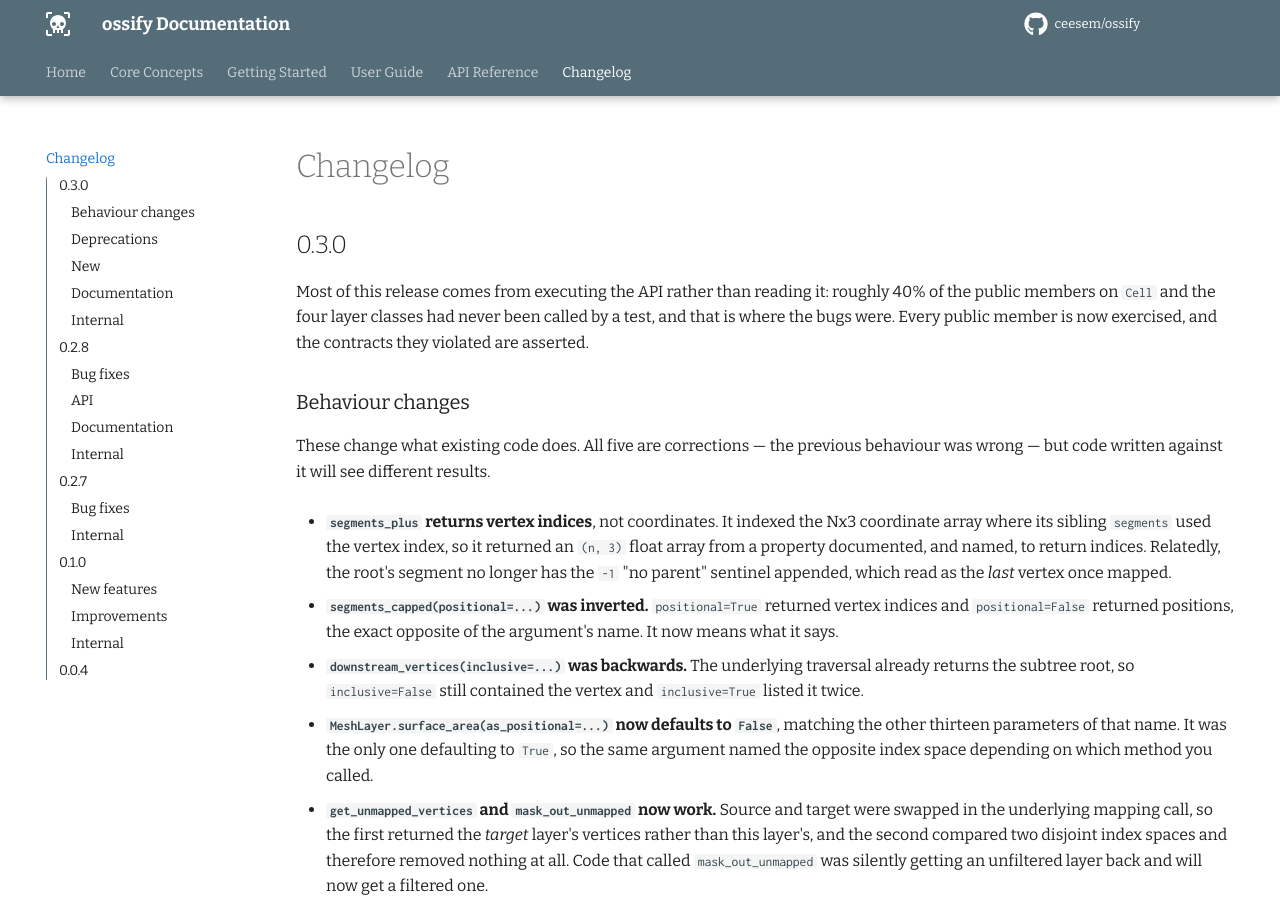
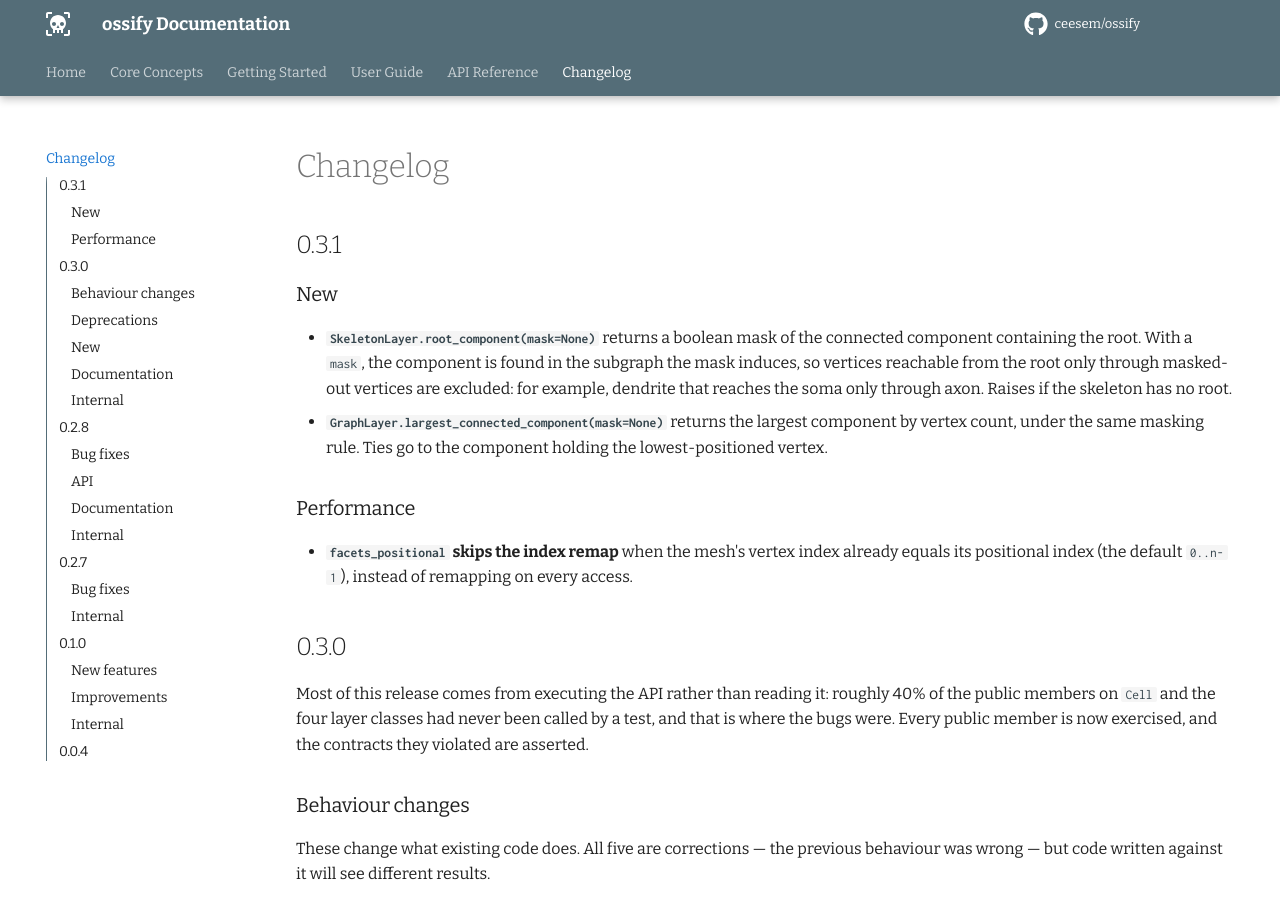
Before and after one commit to ceesem/ossify, an MkDocs documentation site: the page built from docs/changelog.md, in a window 1280 px wide and 900 px high. Built offline with MkDocs 1.6.1 and Material for MkDocs 9.7.7, drawn with Linux system fonts in a browser that asks for light colours; comment, search, counter and statistics services are not loaded.

Commit message:
Changelog for 0.3.1
Co-Authored-By: Claude Opus 5.5 <noreply@anthropic.com>

```diff
--- a/docs/changelog.md
+++ b/docs/changelog.md
@@ -1,4 +1,23 @@
 # Changelog
+
+## 0.3.1
+
+### New
+
+- **`SkeletonLayer.root_component(mask=None)`** returns a boolean mask of the
+  connected component containing the root. With a `mask`, the component is
+  found in the subgraph the mask induces, so vertices reachable from the root
+  only through masked-out vertices are excluded: for example, dendrite that
+  reaches the soma only through axon. Raises if the skeleton has no root.
+- **`GraphLayer.largest_connected_component(mask=None)`** returns the largest
+  component by vertex count, under the same masking rule. Ties go to the
+  component holding the lowest-positioned vertex.
+
+### Performance
+
+- **`facets_positional` skips the index remap** when the mesh's vertex index
+  already equals its positional index (the default `0..n-1`), instead of
+  remapping on every access.
 
 ## 0.3.0
 
```
